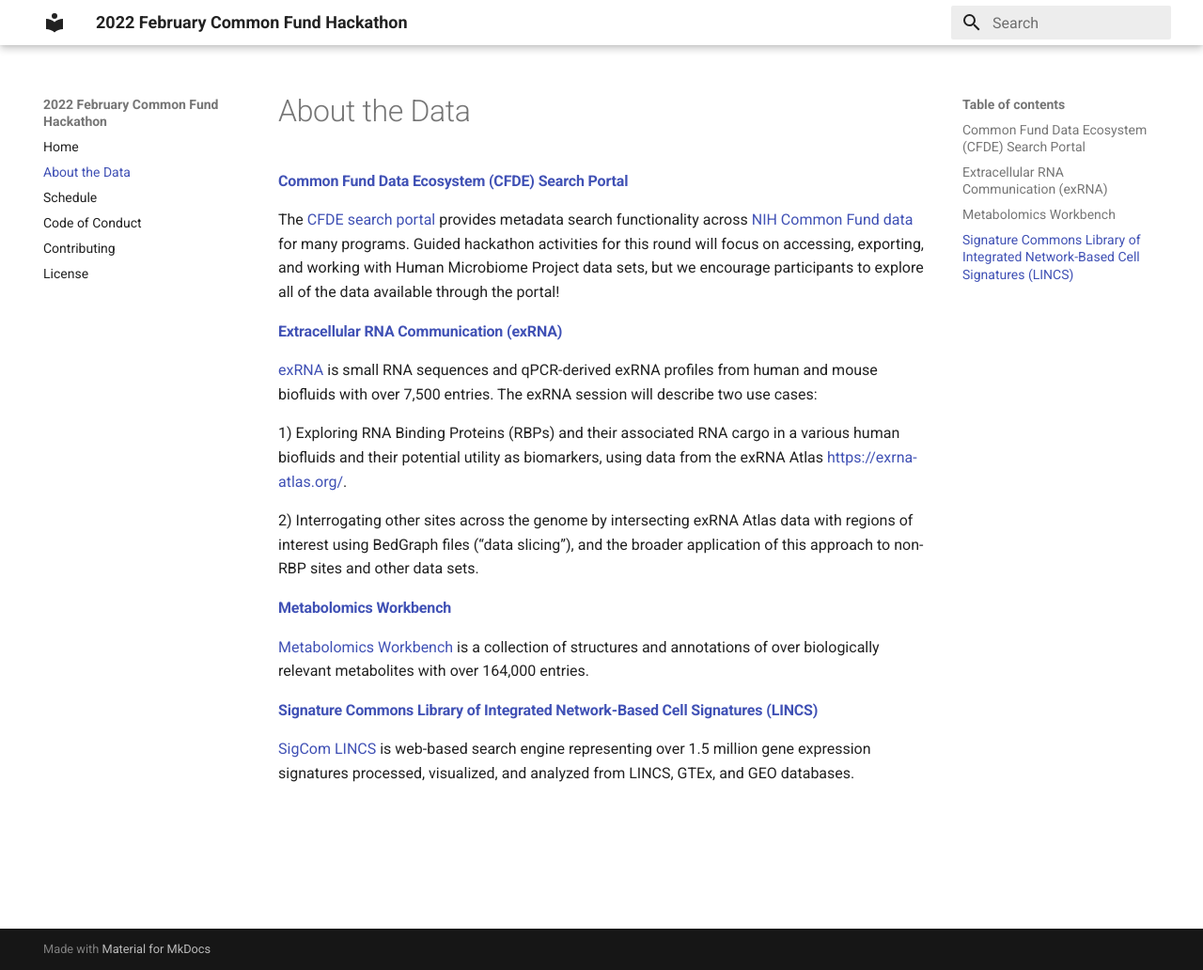
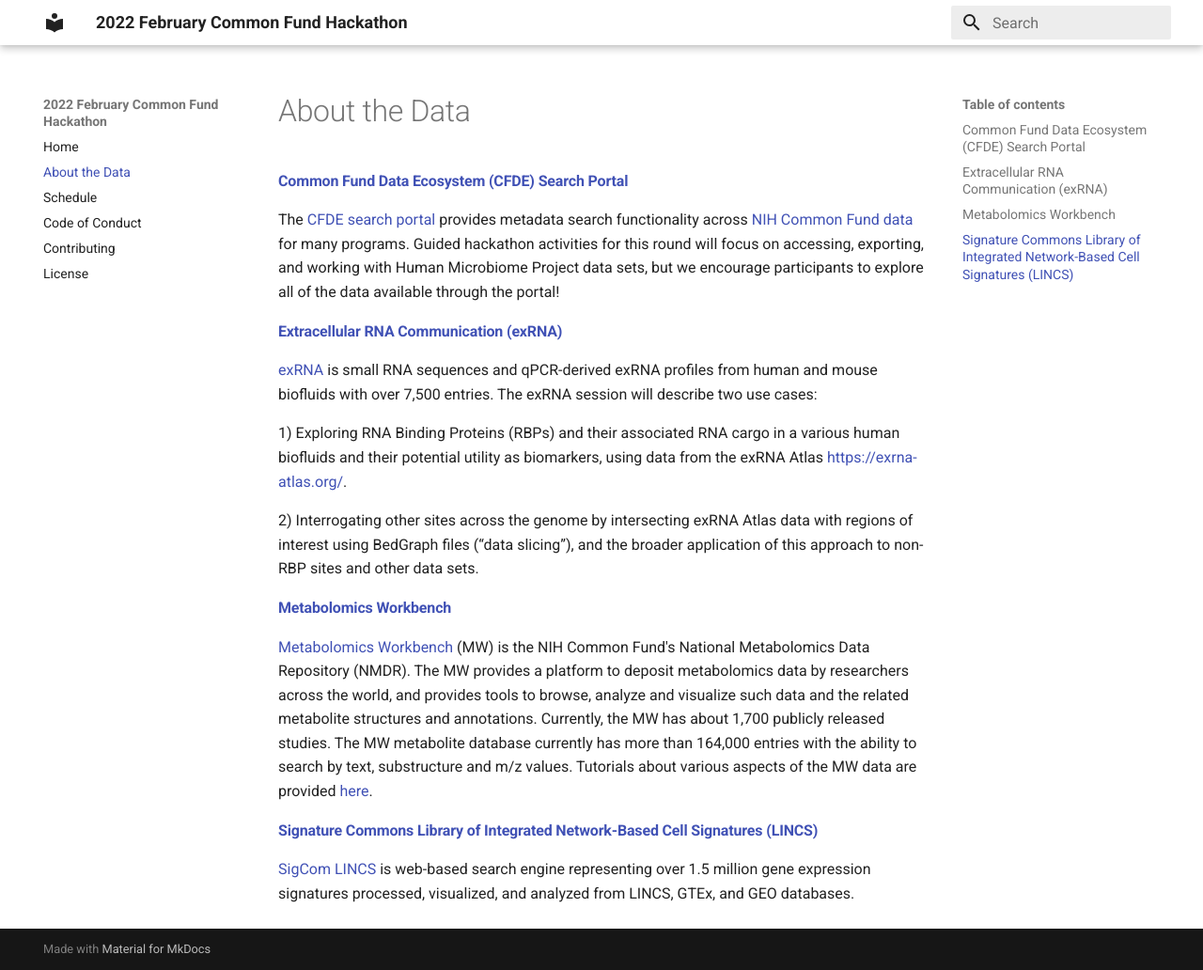
Before and after one commit to nih-cfde/2022-feb-hackathon, an MkDocs documentation site: the page built from docs/about.md, in a window 1280 px wide and 1032 px high. Shown: the whole window at 94% size. Built offline with MkDocs 1.6.1 and Material for MkDocs 9.7.7, drawn with Linux system fonts in a browser that asks for light colours.

Commit message:
Update about.md - MW paragraph (#10)

```diff
--- a/docs/about.md
+++ b/docs/about.md
@@ -18,7 +18,7 @@
 
 #### [Metabolomics Workbench](https://www.metabolomicsworkbench.org/)
 
-[Metabolomics Workbench](https://www.metabolomicsworkbench.org/) is a collection of structures and annotations of over biologically relevant metabolites with over 164,000 entries.
+[Metabolomics Workbench](https://www.metabolomicsworkbench.org/) (MW) is the NIH Common Fund's National Metabolomics Data Repository (NMDR). The MW provides a platform to deposit metabolomics data by researchers across the world, and provides tools to browse, analyze and visualize such data and the related metabolite structures and annotations. Currently, the MW has about 1,700 publicly released studies. The MW metabolite database currently has more than 164,000 entries with the ability to search by text, substructure and m/z values. Tutorials about various aspects of the MW data are provided [here](https://www.metabolomicsworkbench.org/data/tutorials.php).
 
 #### [Signature Commons Library of Integrated Network-Based Cell Signatures (LINCS)](https://maayanlab.cloud/sigcom-lincs/#/SignatureSearch/UpDown)
 
```
